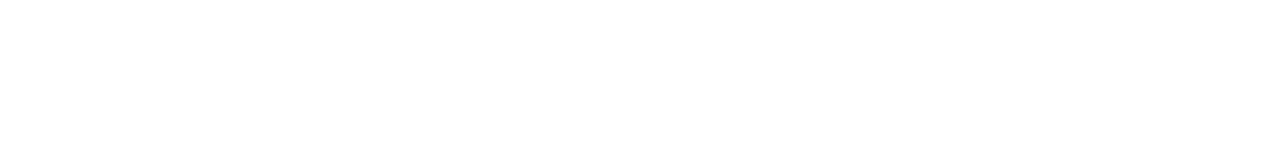
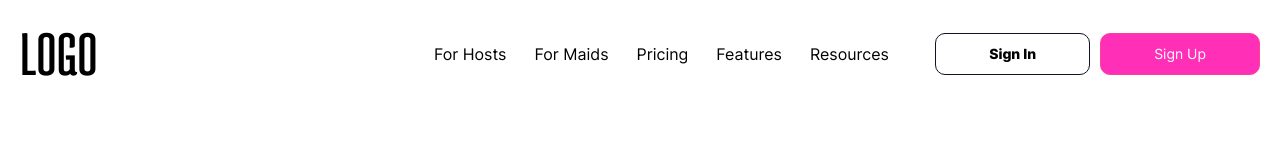
Before and after one commit to andrsweb/maidz, a website: page src/html/template-parts/header/header.html in a window 1280 px wide. Drawn offline with nearby package versions, Linux system fonts and the light colour scheme; files that its build step writes are made by us from their sources; files whose address does not match are found by name.

Commit message:
create header desktop

```diff
--- a/src/html/template-parts/header/header.html
+++ b/src/html/template-parts/header/header.html
@@ -22,4 +22,51 @@
 
 <body>
 	<div class="wrapper">
-		<header class="header"></header>
+		<header class="header">
+			<div class="container">
+				<div class="header__wrapper">
+					<a href="/" class="header__logo">
+						Logo
+					</a>
+					<div class="header__inner">
+						<nav class="header__nav">
+							<ul class="menu">
+								<li class="menu-item">
+									<a href="#">
+										For Hosts
+									</a>
+								</li>
+								<li class="menu-item">
+									<a href="#">
+										For Maids
+									</a>
+								</li>
+								<li class="menu-item">
+									<a href="#">
+										Pricing
+									</a>
+								</li>
+								<li class="menu-item">
+									<a href="#">
+										Features
+									</a>
+								</li>
+								<li class="menu-item">
+									<a href="#">
+										Resources
+									</a>
+								</li>
+							</ul>
+						</nav>
+						<div class="header__buttons">
+							<button class="button transparent sign-in" type="button">
+								Sign In
+							</button>
+							<button class="button sign-up" type="button">
+								Sign Up
+							</button>
+						</div>
+					</div>
+				</div>
+			</div>
+		</header>
--- /dev/null
+++ b/src/scss/common/buttons.scss
@@ -0,0 +1,36 @@
+.button {
+	color: $white;
+	text-align: center;
+	font-family: $ff;
+	font-size: 14px;
+	font-style: normal;
+	font-weight: $fw-regular;
+	line-height: 0px;
+	border-radius: 10px;
+	border: 1px solid $rose;
+	background-color: $accent;
+	padding: 20px 53px;
+	cursor: pointer;
+	white-space: nowrap;
+	transition: background-color ease $tr,
+				color ease $tr,
+				border-color ease $tr;
+
+	&:hover {
+		background-color: hsl(313, 100%, 73%);
+		border-color: hsl(313, 100%, 73%);
+	}
+
+	&.transparent {
+		background-color: transparent;
+		color: $black;
+		border: 1px solid #130F26;
+		font-weight: $fw-bold;
+
+		&:hover {
+			background-color: $grey;
+			color: $white;
+			border-color: $grey;
+		}
+	}
+}
--- a/src/scss/common/typography.scss
+++ b/src/scss/common/typography.scss
@@ -50,6 +50,7 @@
 	display: inline-block;
 	text-decoration: none;
 	transition: opacity ease-out $tr;
+	color: $black;
 
 	&:hover {
 		opacity: $op;
--- a/src/scss/common/vars.scss
+++ b/src/scss/common/vars.scss
@@ -42,7 +42,7 @@
 $white	    : #FFFFFF;
 $black	    : #000000;
 $accent	    : #FF2FB8;
-$pag	    : #FB4195;
+$rose	    : #FB4195;
 $grey	    : #807676;
 $dark-green	: #6F9684;
 
--- a/src/scss/header/header.scss
+++ b/src/scss/header/header.scss
@@ -0,0 +1,82 @@
+.header {
+	padding: 15px 0;
+	position: fixed;
+	width: 100vw;
+	left: 0;
+	top: 0;
+	background-color: $white;
+
+	.container {
+		max-width: 1700px;
+	}
+
+	&__wrapper {
+		display: flex;
+		justify-content: space-between;
+		align-items: center;
+	}
+
+	&__inner {
+		width: calc(100% - 301px);
+		display: flex;
+		justify-content: center;
+	}
+
+	&__logo {
+		display: flex;
+		align-items: center;
+		width: 301px;
+		height: 78px;
+		color: $black;
+		font-family: $ff-medula;
+		font-size: 64px;
+		font-style: normal;
+		font-weight: $fw-regular;
+		line-height: 25.6px;
+		text-transform: uppercase;
+		margin-right: 125px;
+	}
+
+	&__nav {
+		display: flex;
+		align-items: center;
+		margin-left: auto;
+	}
+
+	.menu {
+		display: flex;
+		align-items: center;
+
+		&-item {
+			margin-right: 28px;
+
+			a {
+				color: $black;
+				font-family: $ff;
+				font-size: 16px;
+				font-style: normal;
+				font-weight: $fw-regular;
+				line-height: 0px;
+				transition: color ease $tr;
+
+				&:last-child {
+					margin-right: 0;
+				}
+
+				&:hover {
+					opacity: 1;
+					color: $accent;
+				}
+			}
+		}
+	}
+
+	&__buttons {
+		display: flex;
+		margin-left: auto;
+	}
+
+	.sign-up {
+		margin-left: 10px;
+	}
+}
--- a/src/scss/main.scss
+++ b/src/scss/main.scss
@@ -4,6 +4,7 @@
 @import 'common/typography';
 @import 'common/grid';
 @import 'common/base';
+@import 'common/buttons';
 
 // Header styles.
 @import 'header/header';
```
Also changed, not shown: src/img/home/header/logo.svg (deleted).
